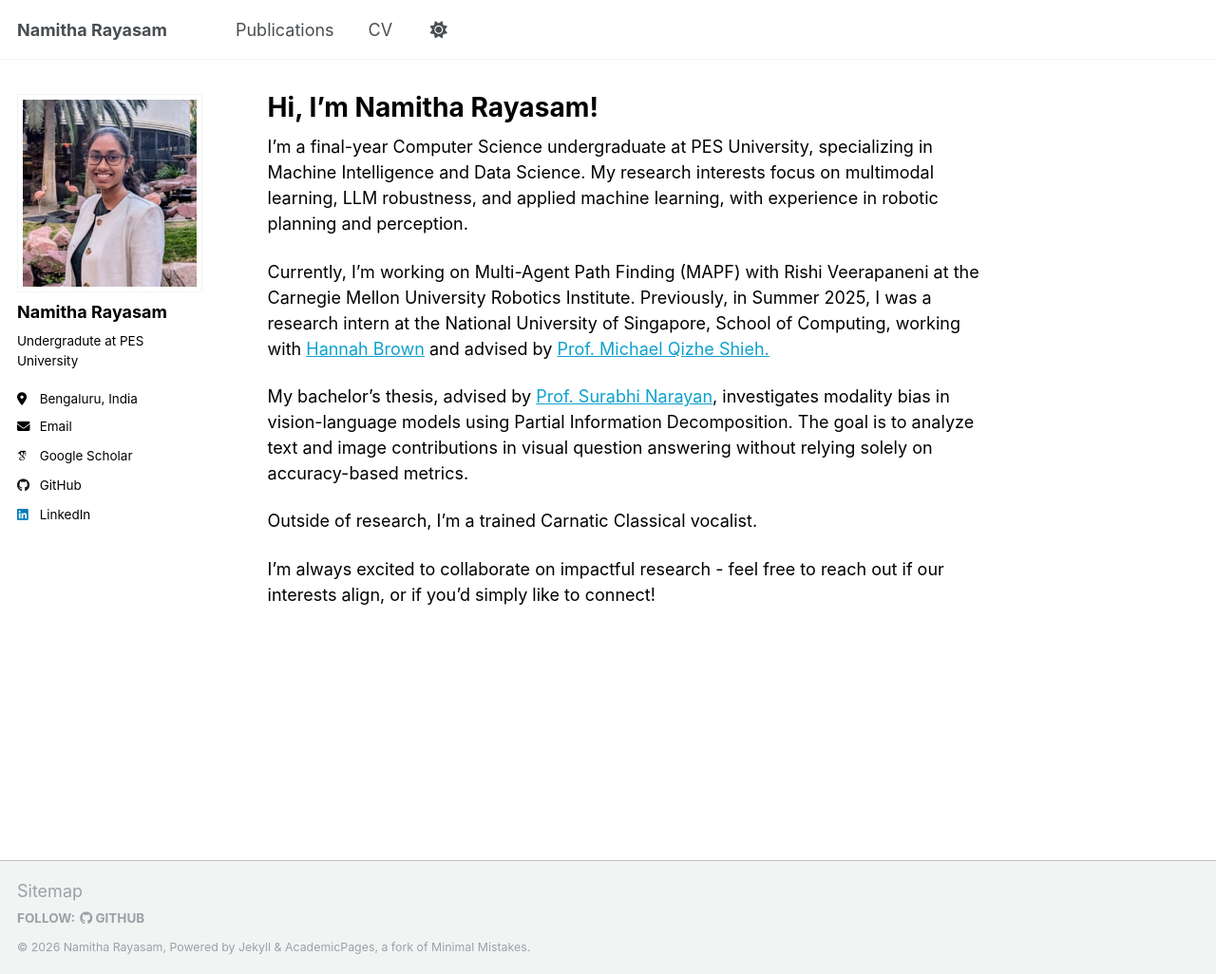
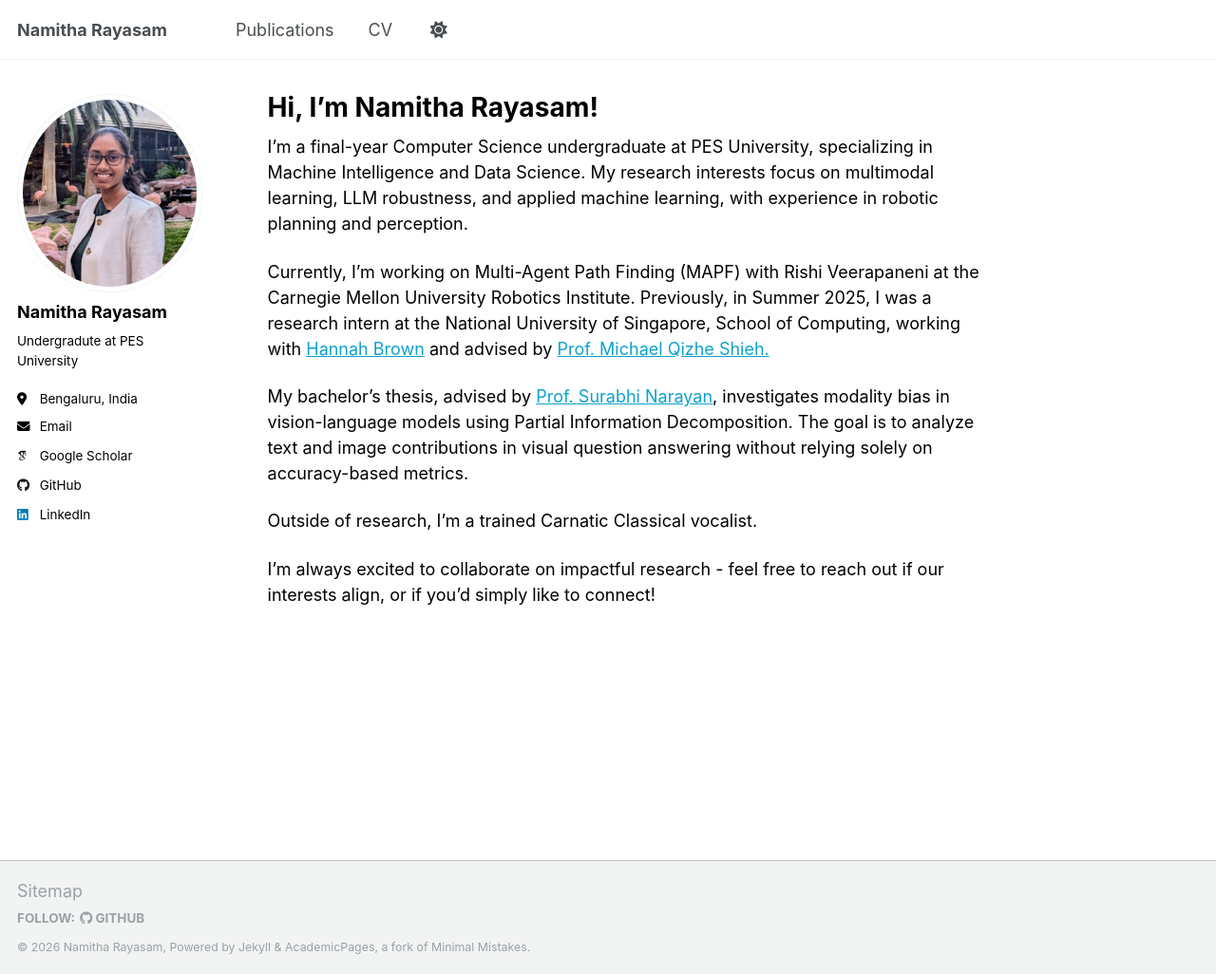
Before and after one commit to namitharayasam/namitharayasam.github.io, a Jekyll site: the page built from _pages/about.md, in a window 1280 px wide and 1026 px high. Shown: the whole window at 95% size. Built offline with Jekyll 4.4.1, drawn with Linux system fonts in a browser that asks for light colours; some web fonts are replaced.

Commit message:
Update _sidebar.scss

```diff
--- a/_sass/layout/_sidebar.scss
+++ b/_sass/layout/_sidebar.scss
@@ -95,7 +95,7 @@
 
   img {
     max-width: 210px;
-    // border-radius: 50%;
+    border-radius: 50%;
 
     @include breakpoint($large) {
       padding: 5px;
```
